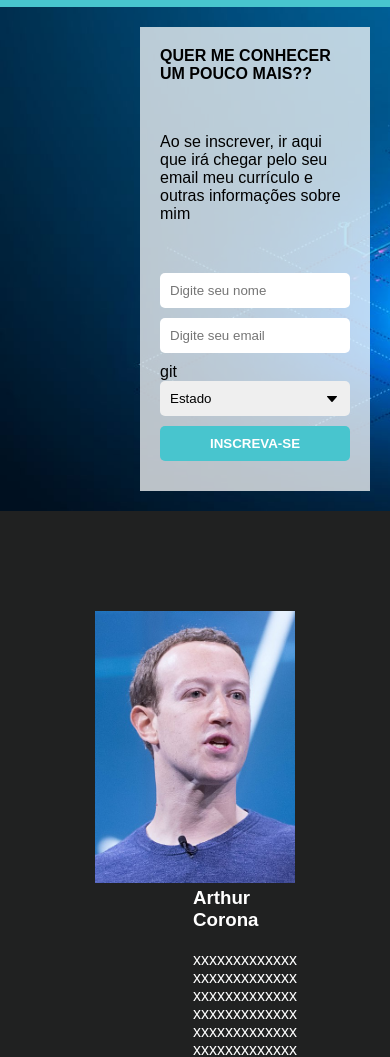
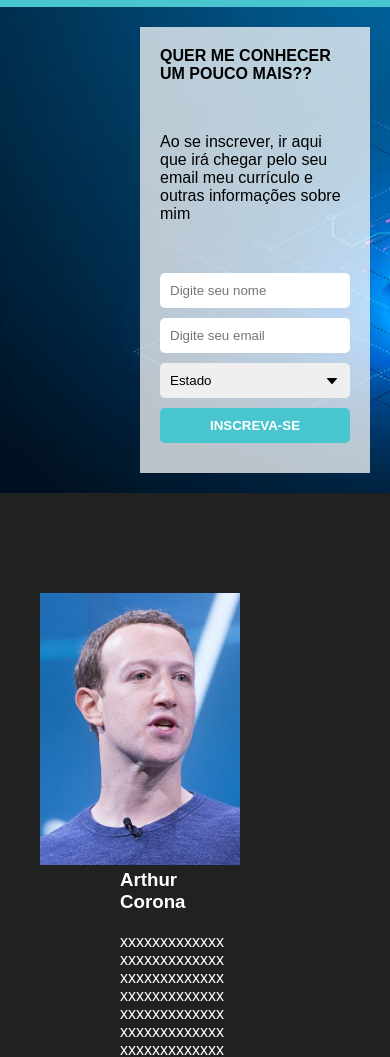
Before and after one commit to arthurcorona/aboutme, a plain HTML site: page project.html in a window 390 px wide. Shown: the part 44-1101 px from the top of the page. Drawn offline with Linux system fonts and the light colour scheme.

Commit message:
atualização

```diff
--- a/css/style.css
+++ b/css/style.css
@@ -1,15 +1,3 @@
-/*@media screen and (max-width: 400px) {
-
-    /*body{
-
-        background-color: white;
-    }
-    footer{
-    padding: 20 px;
-    text-align: left;
-    }
-
-}*/
 *{
     margin: 0px;
     padding: 0px;
@@ -55,7 +43,6 @@ select{
     padding: 20px;
     float: right;
 
-git push -f
 }
 
 .picture{
@@ -145,3 +132,16 @@ header{
     transform: scale(1.2)translateY(-10px);
     transition: all .2s;
     }
+
+    @media screen and (max-width: 400px) {
+
+        body{
+
+            background-color: white;
+        }
+        footer{
+        padding: 20 px;
+        text-align: left;
+        }
+
+    }
--- a/project.html
+++ b/project.html
@@ -33,14 +33,13 @@
                     <form method="post"
                     action="https://gmail.us14.list-manage.com/subscribe/post?u=bb71f71c5d00c710d4e1e5b84&amp;id=f1125321b5"
                         id="mc-embedded-subscribe-form" name="mc-embedded-subscribe-form" class="validate" target="_blank" novalidate>
-                    </form>
 
                         <input id="name" name="FNAME" type="text" placeholder="Digite seu nome">
                         <br>
 
                         <input id="email" name="EMAIL" type="text" placeholder="Digite seu email">
                         <br>
-git
+
                         <select name="PLACE">
                             <option value="AC">Acre</option>
                             <option value="AL">Alagoas</option>
```
